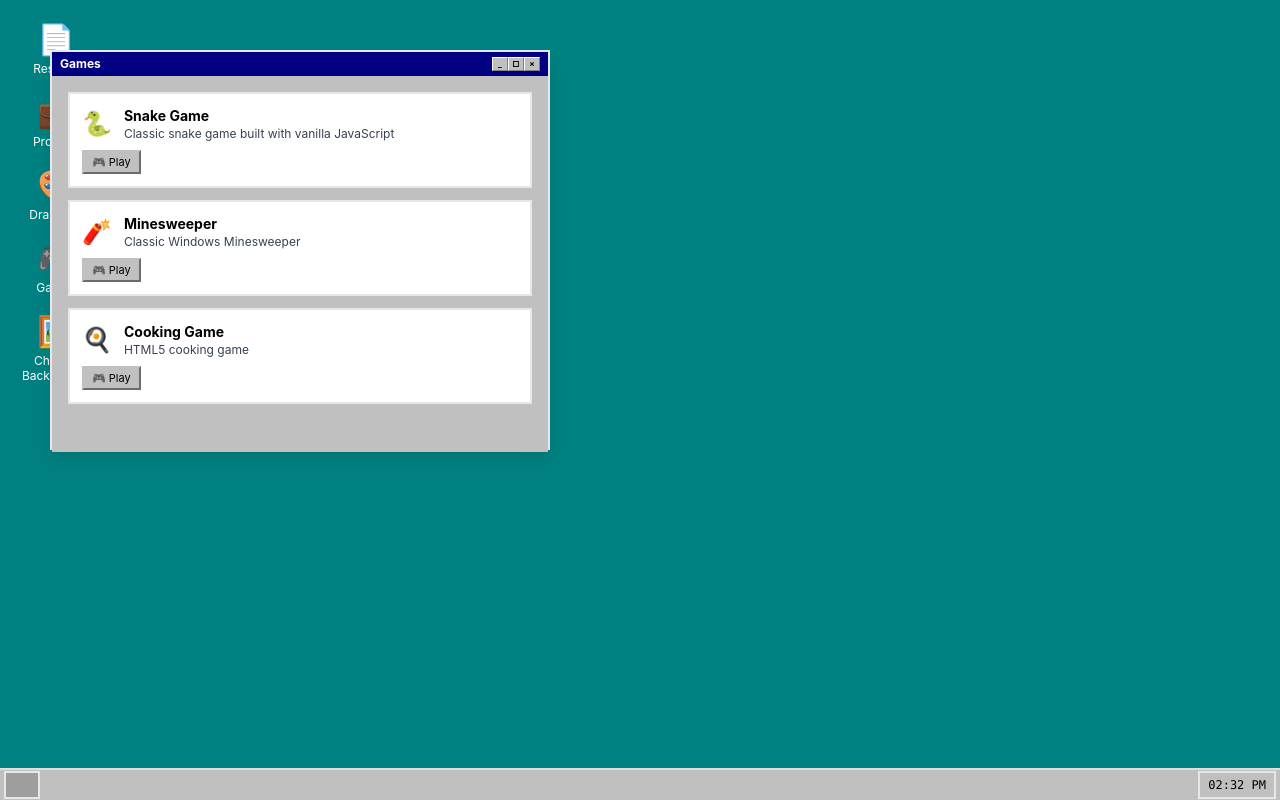
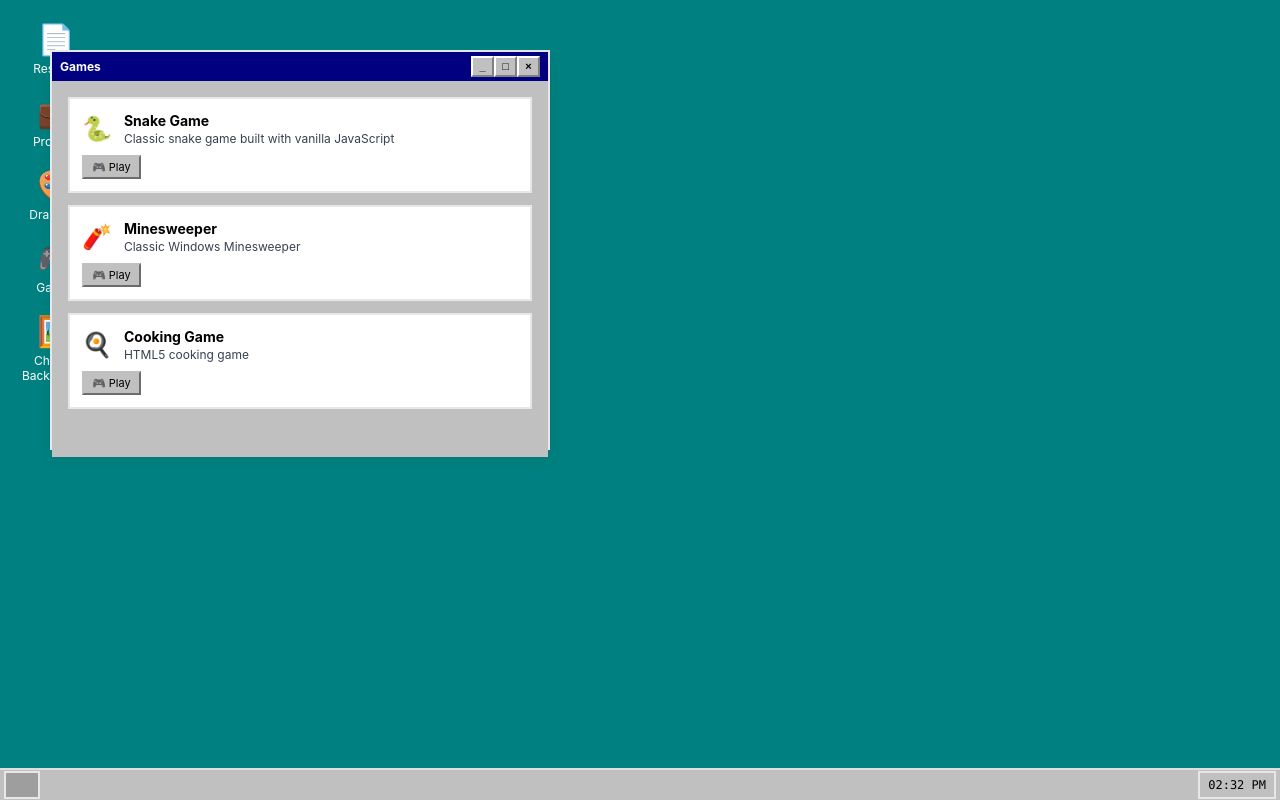
Before and after one commit to popeye105/Windows95, a React (Create React App) app: page / in a window 1280 px wide. Built offline with nearby package versions, Linux system fonts and the light colour scheme; grey boxes are pictures that could not be loaded; the HTML template or start-up script is replaced by a standard one.

Commit message:
update27

```diff
--- a/src/index.css
+++ b/src/index.css
@@ -43,19 +43,23 @@ code {
 /* Window control buttons */
 .window-control-btn {
   background: #c0c0c0;
-  border-top: 1px solid #ffffff;
-  border-left: 1px solid #ffffff;
-  border-right: 1px solid #808080;
-  border-bottom: 1px solid #808080;
-  width: 16px;
-  height: 14px;
+  border-top: 2px solid #ffffff;
+  border-left: 2px solid #ffffff;
+  border-right: 2px solid #808080;
+  border-bottom: 2px solid #808080;
+  width: 23px;
+  height: 21px;
   display: flex;
   align-items: center;
   justify-content: center;
-  font-size: 8px;
+  font-size: 11px;
   font-weight: bold;
   cursor: pointer;
   color: #000000;
+  font-family: 'MS Sans Serif', sans-serif;
+  line-height: 1;
+  margin: 0;
+  padding: 0;
 }
 
 .window-control-btn:hover {
@@ -63,10 +67,10 @@ code {
 }
 
 .window-control-btn:active {
-  border-top: 1px solid #808080;
-  border-left: 1px solid #808080;
-  border-right: 1px solid #ffffff;
-  border-bottom: 1px solid #ffffff;
+  border-top: 2px solid #808080;
+  border-left: 2px solid #808080;
+  border-right: 2px solid #ffffff;
+  border-bottom: 2px solid #ffffff;
   background: #c0c0c0;
 }
 
```
